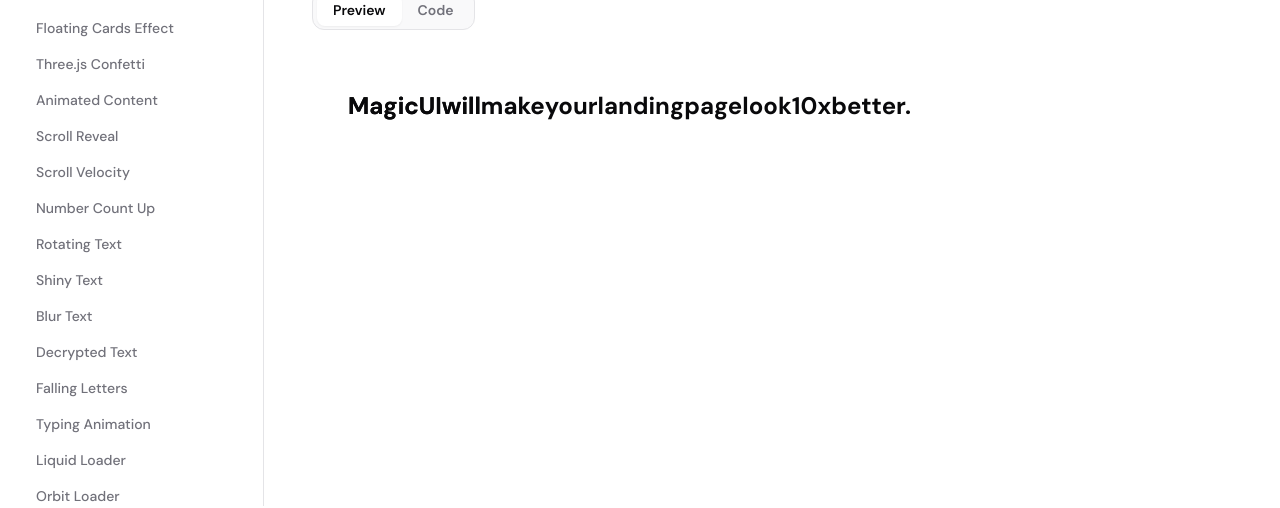
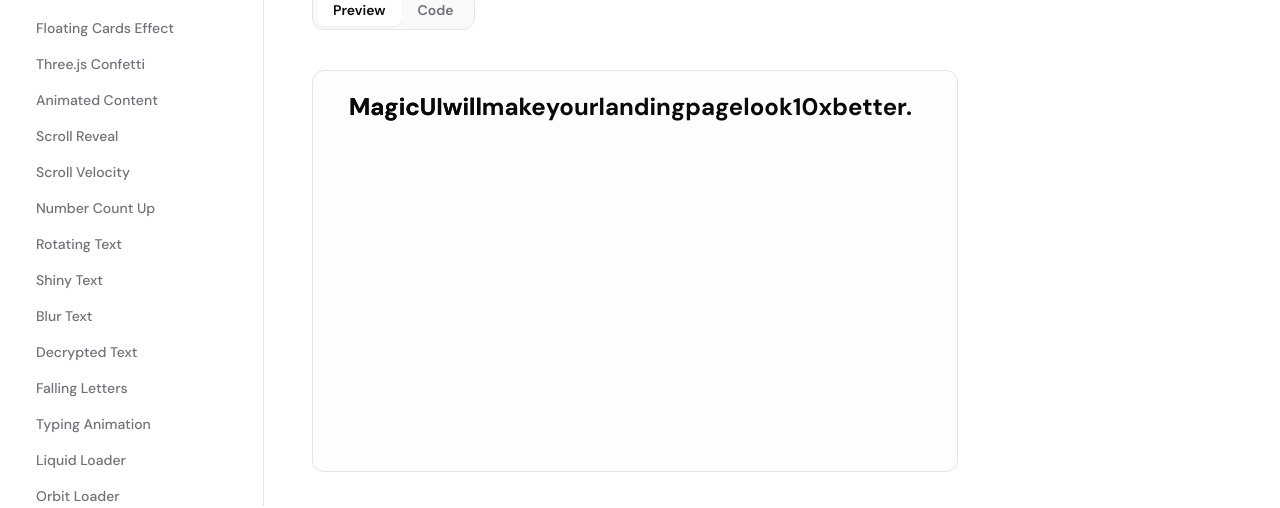
Before and after one commit to VHPranav/UIComponenthub, a Next.js app: page /components/text-reveal in a window 1280 px wide. Shown: the part 295-803 px from the top of the page. Built offline with nearby package versions, Linux system fonts and the light colour scheme.

Commit message:
preview box issue

```diff
--- a/app/components/[id]/page.tsx
+++ b/app/components/[id]/page.tsx
@@ -106,7 +106,7 @@
             {params.id === "count-up" || params.id === "text-reveal" ? (
               <div className={cn(
                 "z-10 w-full flex justify-center",
-                params.id === "text-reveal" && "block w-full overflow-hidden"
+                params.id === "text-reveal" && "block w-full min-h-[400px] rounded-xl border bg-muted/20 overflow-hidden"
               )}>
                 {PreviewComponent ? (
                   <PreviewComponent />
```
